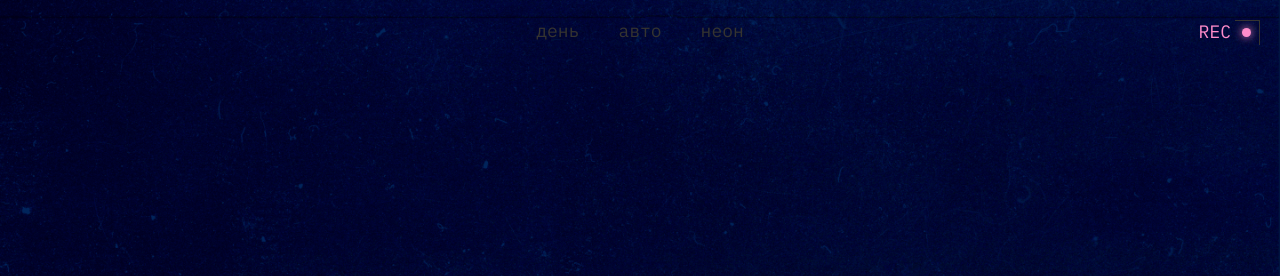
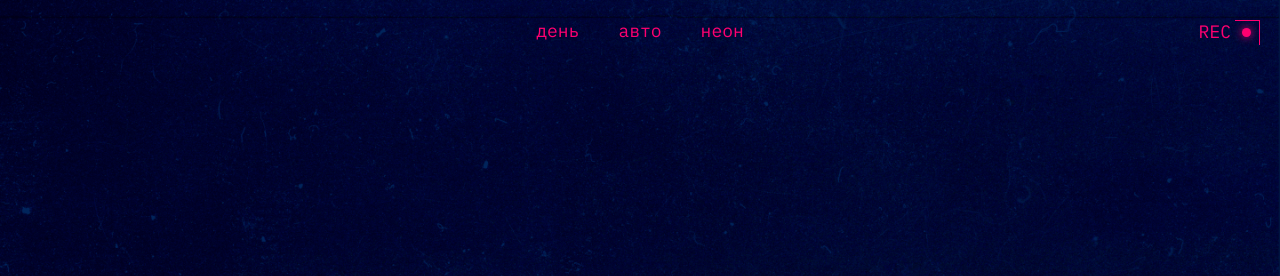
Before and after one commit to Pusech/slozhno-sosredotochitsya, a plain HTML site: page index.html in a window 1280 px wide. Shown: the top 276 px of the page. Drawn offline with Linux system fonts and the dark colour scheme.

Commit message:
bugfixes image still doesnt load

```diff
--- a/styles/dark.css
+++ b/styles/dark.css
@@ -31,15 +31,15 @@
 
 @media (prefers-color-scheme: dark) {
   :root {
-    --accent-color: #ff8dcb;
+    --accent-color: #ff0070;
     --main-font: "IBM Plex mono", "Sans-serif";
-    --font-color: #353430;
-    --heading-font: #353430;
-    --background-color: #fff1f7;
-    --title-color: #ffc2e6;
+    --font-color: #f1b2ce;
+    --heading-font: #000028;
+    --background-color: #000028;
+    --title-color: #db00ff;
     --title-shadow: #ff0070;
-    --link-shadow: #ff8dcb;
-    --header-color: #353430;
+    --link-shadow: #ff0070;
+    --header-color: #ff0070;
     --cover-image: url(../images/cover-image-dark.png);
   }
 }
```
